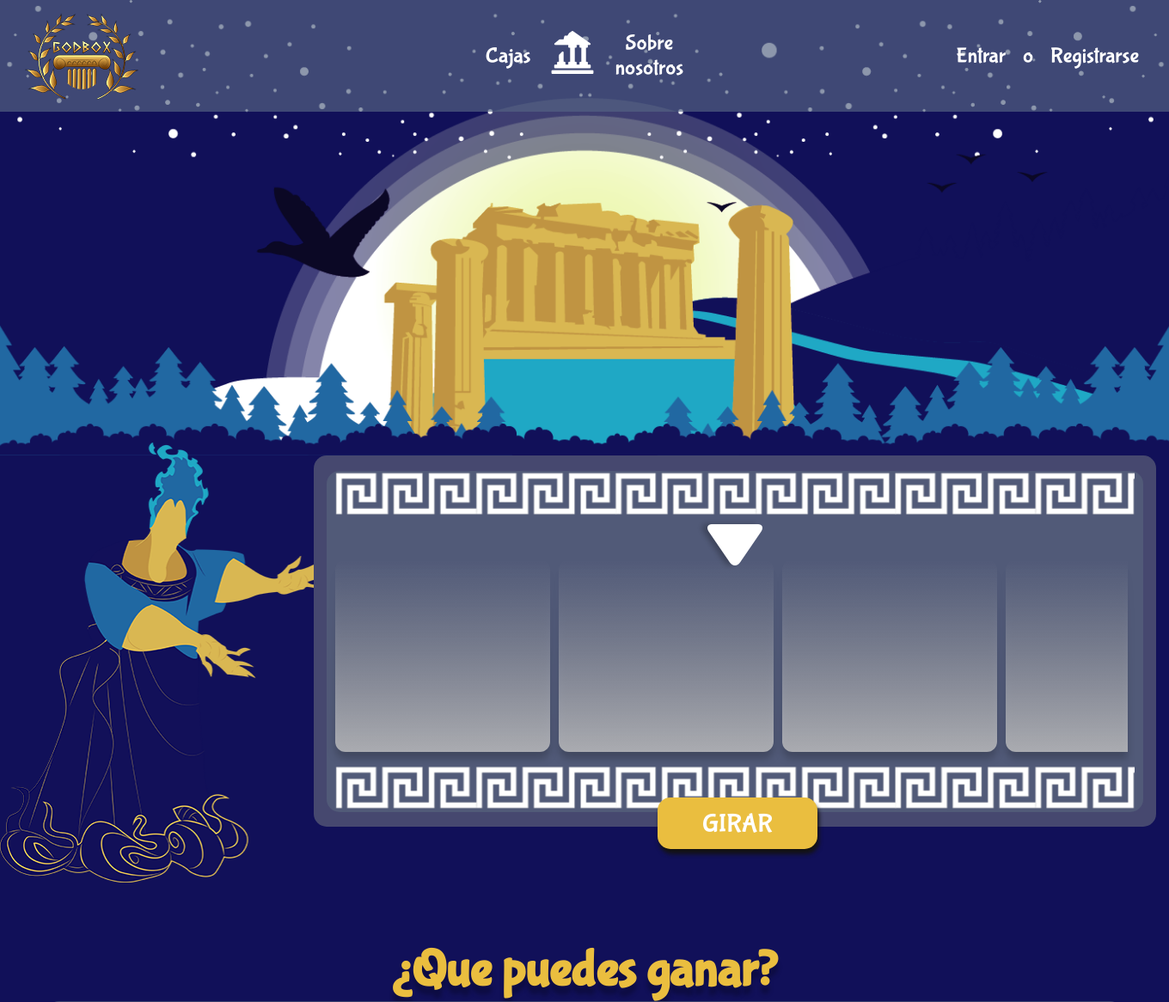
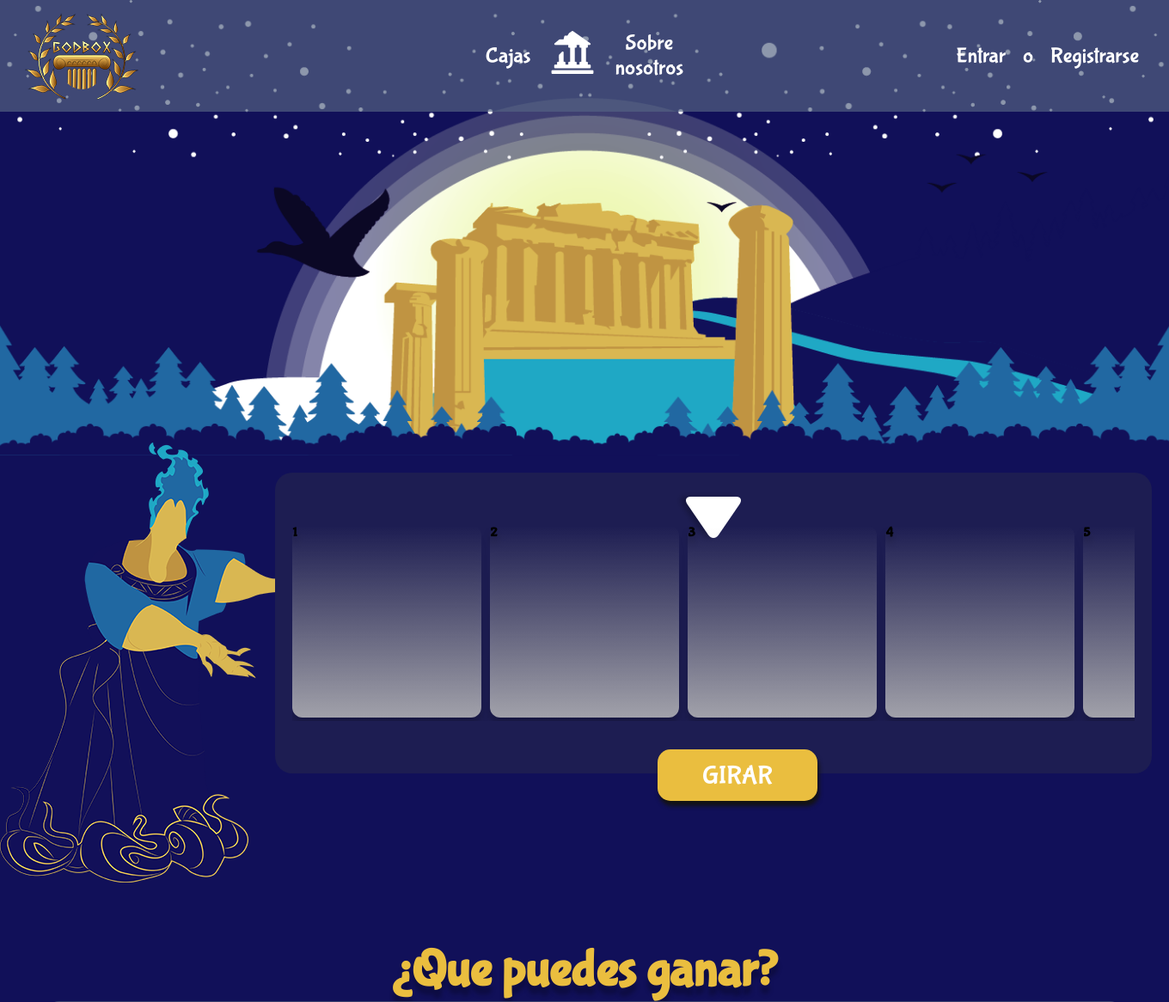
Before and after one commit to Miguelhxrz/GodBox, a PHP site: page /Roulette.html in a window 1360 px wide. Shown: the top 1166 px of the page at 86% size. Run offline with PHP 8.4, Linux system fonts and the light colour scheme.

Commit message:
Help roulette animation

```diff
--- a/JS/roulette.js
+++ b/JS/roulette.js
@@ -1,6 +1,8 @@
 document.addEventListener('DOMContentLoaded', function() {
 
   const button_spin = document.getElementById('spin');
+
+  const cards_items = document.getElementsByClassName('item__card');
 
   button_spin.addEventListener('click', () => {
 
--- a/Roulette.html
+++ b/Roulette.html
@@ -7,7 +7,7 @@
   <link rel="shortcut icon" href="./icons/favicon.ico" type="image/x-icon">
   <link rel="stylesheet" href="./css/roulette.css">
   <script src="./JS/roulette.js"></script>
-  <title>GodBox | Box</title>
+  <title>GodBox | Caja 🎁</title>
 </head>
 <body>
   <header class="header">
@@ -39,17 +39,22 @@
 
     </article>
     <article class="roulette__container">
-      <div class="roulette__">
-      <div class="roulette__decoration"></div>
-        <div class="roulette__select">
-          <img src="./icons/play.png">
-        </div>
-        <div class="item__card"></div>
-        <div class="item__card"></div>
-        <div class="item__card"></div>
-        <div class="item__card"></div>
-        <div class="roulette__decoration"></div>
+      <div class="roulette__select">
+        <img src="./icons/play.png">
       </div>
+      <div class="roulette__container-cards">
+        <figure class="item__card" ><h2>1</h2></figure>
+        <figure class="item__card" ><h2>2</h2></figure>
+        <figure class="item__card" ><h2>3</h2></figure>
+        <figure class="item__card" ><h2>4</h2></figure>
+        <figure class="item__card" ><h2>5</h2></figure>
+        <figure class="item__card" ><h2>6</h2></figure>
+        <figure class="item__card" ><h2>7</h2></figure>
+        <figure class="item__card" ><h2>8</h2></figure>
+        <figure class="item__card" ><h2>9</h2></figure>
+        <figure class="item__card" ><h2>10</h2></figure>
+      </div>
+
     </article>
     <button id="spin" class="roulette__btn-spin">GIRAR</button>
   </section>
--- a/css/roulette.css
+++ b/css/roulette.css
@@ -129,42 +129,41 @@ body {
   background-image: url('../img/Ades_resized.png');
   background-repeat: no-repeat;
 }
+
 .roulette__container {
   display: flex;
+  align-items: center;
   justify-content: center;
-  align-items: center;
-  width: 1072px;
-  height: 432px;
-  background-color: rgba(106, 110, 127, 0.6);
-  border-radius: 15px;
-  margin-right: 15px;
+  width: 75%;
+  height: 62%;
+  background-color: rgba(56, 62, 66, 0.3);
+  border-radius: 20px;
+  margin: 20px 20px 0px 0px;
 }
 
-.roulette__ {
-  display: flex;
-  flex-wrap: wrap;
-  width: 97%;
-  height: 397px;
-  background-color: #515A78;
-  border-radius: 15px;
-  padding: 0px 10px;
-}
-
-.roulette__decoration {
-  width: 100%;
-  height: 54px;
-  background-image: url('../img/Greek-Key.png');
-  background-position: center;
-  background-repeat: no-repeat;
-  background-size: cover;
+.roulette__container-cards {
+  display: grid;
+  grid-template-columns: repeat(10, 1fr);
+  grid-template-rows: repeat(1, 1fr);
+  gap: 10px;
+  justify-content: space-around;
+  width: 96%;
+  height: 65%;
+  overflow: hidden;
+  animation-name: translateBox;
+  animation-duration: 4ms;
+  animation-iteration-count: initial;
+  animation-timing-function: linear;
 }
 
 .roulette__select {
-  position: relative;
+  position: absolute;
   display: flex;
   justify-content: center;
-  width: 100%;
+  align-self: flex-start;
+  width: 70%;
   height: 64px;
+  margin: 20px 0px 0px 0px;
 }
 .roulette__select img {
   transform: rotate(90deg);
@@ -172,23 +171,21 @@ body {
 }
 
 .item__card {
-  position: relative;
-  bottom: 15px;
-  width: 250px;
+  width: 220px;
   height: 224px;
-  background-image: linear-gradient(180deg, rgba(196, 196, 196, 0) 0%, rgba(196, 196, 196, 0.8) 100%);;
+  background-image: linear-gradient(180deg, rgba(196, 196, 196, 0) 0%, rgba(196, 196, 196, 0.8) 100%);
   filter: drop-shadow(0px 8px 4px rgba(0, 0, 0, 0.25));
-  margin-right: 10px;
   border-radius: 12px;
 }
 
-.item__card:nth-child(6) {
-  position: relative;
-  bottom: 15px;
-  width: 142px;
-  height: 224px;
-  border-radius: 12px 0px 0px 12px;
-  margin: 0px
+
+@keyframes translateBox {
+  0% {
+    transform: translateX(0%);
+  }
+  100% {
+    transform: translateX(100%);
+  }
 }
 
 .roulette__btn-spin {
@@ -196,7 +193,7 @@ body {
   justify-content: center;
   align-items: center;
   position: absolute;
-  top: 928px;
+  top: 872px;
   left: 765px;
   width: 186px;
   height: 60px;
```
